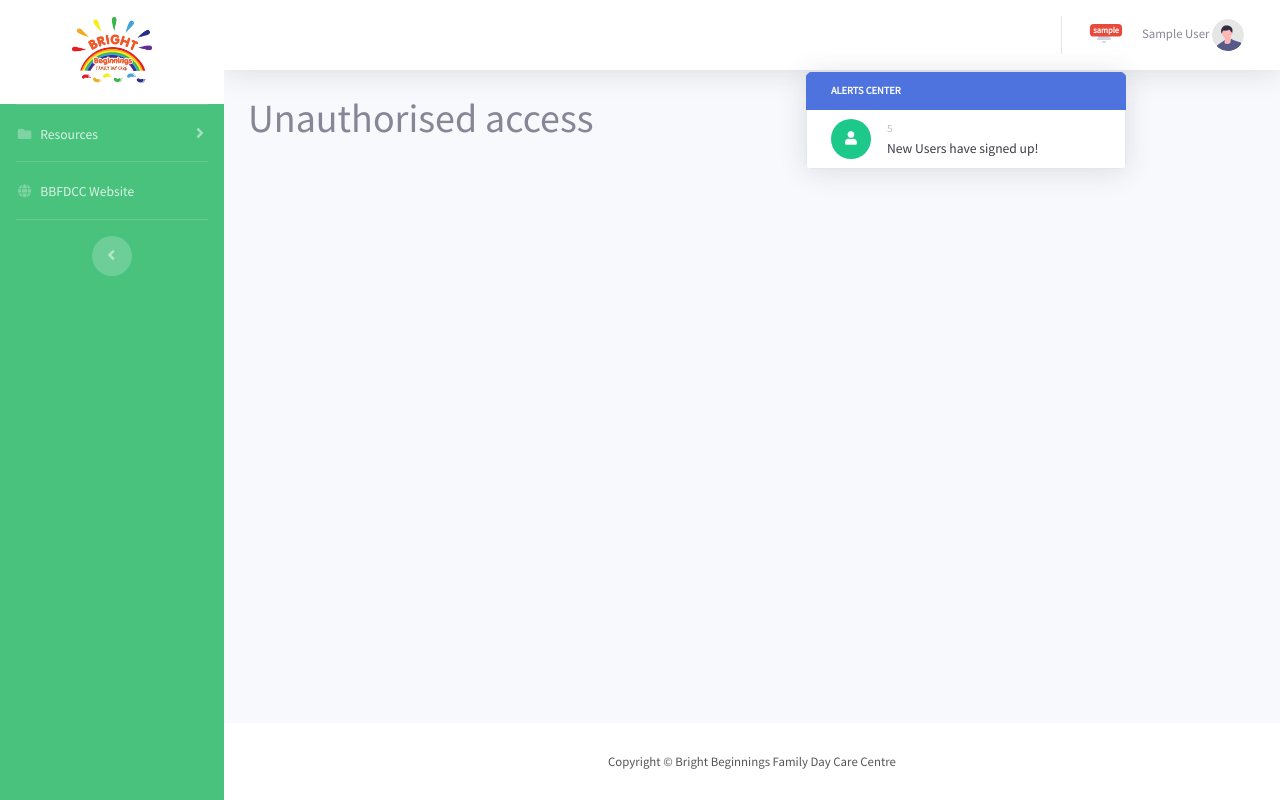
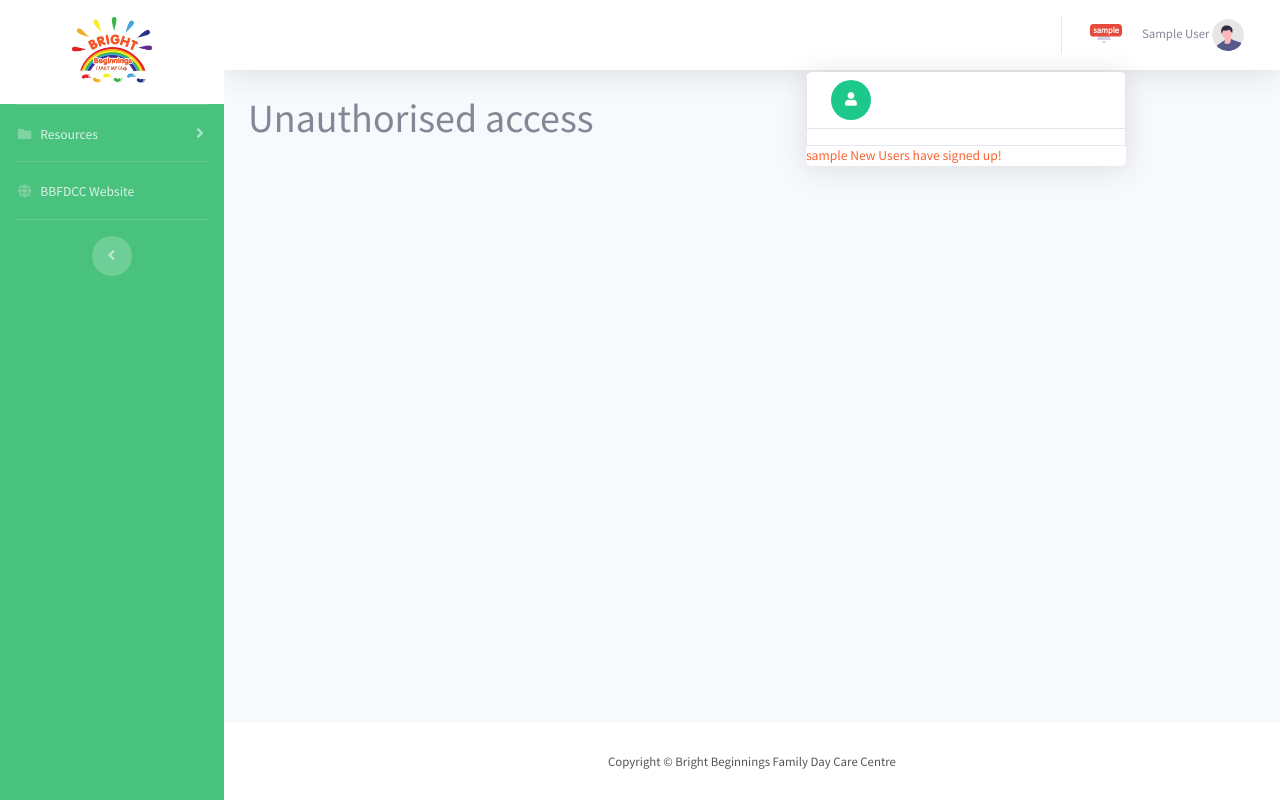
Before and after one commit to itsupportof/bbfdcc-portal-oct-24, a PHP site: page /index.php?page=viewAllEvents in a window 1280 px wide, after a click on "sample". Run offline with PHP 8.4, Linux system fonts and the light colour scheme; the visitor is signed in with stand-in values (Sample User, id 1); data that the repository does not hold is empty.

Commit message:
Update lib.php

```diff
--- a/lib.php
+++ b/lib.php
@@ -306,9 +306,7 @@ function notificationBar(){
                             </a>
                             <!-- Dropdown - Alerts -->
                             <div class="dropdown-list dropdown-menu dropdown-menu-right shadow animated--grow-in" aria-labelledby="alertsDropdown">
-                                <h6 class="dropdown-header">
-                                    Alerts Center
-                                </h6>
+
                                 <a class="dropdown-item d-flex align-items-center" href="#">
                                     <div class="mr-3">
                                         <div class="icon-circle bg-success">
@@ -316,8 +314,7 @@ function notificationBar(){
                                         </div>
                                     </div>
                                     <div>
-                                        <div class="small text-gray-500">5</div>
-                                        New Users have signed up!
+                                        <a href="/?page=pendingUsers"><?php echo  $_SESSION['newusers'];?> New Users have signed up!</a>
                                     </div>
                                 </a>
                             </div>
```
